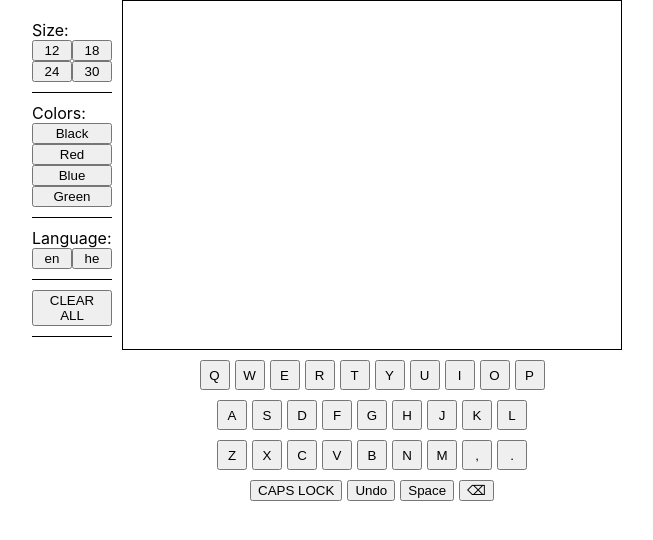
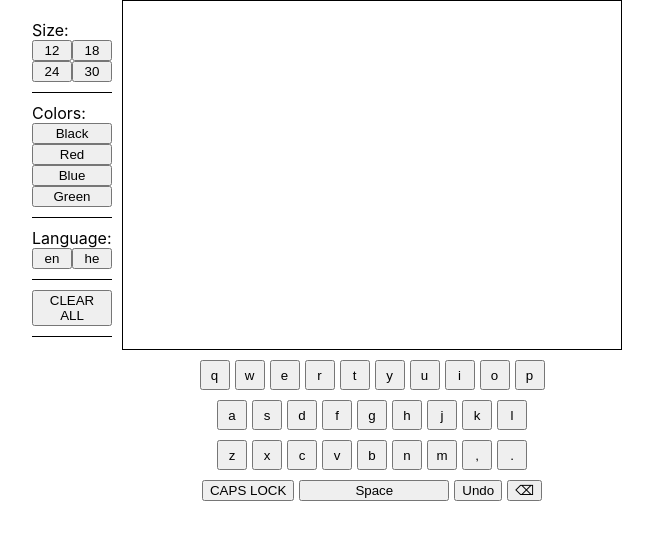
Before and after one commit to YehudaEdelstien/Schoolwork-JBH, a React (Create React App) app in the folder 04-react/text-editor/: page / in a window 1280 px wide. Shown: the top 540 px of the page, without its empty margins (318-971 px from the left). Built offline with nearby package versions, Linux system fonts and the light colour scheme.

Commit message:
fully functional keyboard
with space, backspace, undo, and caps lock

```diff
--- a/04-react/text-editor/src/components/TextEditor/TextEditor.jsx
+++ b/04-react/text-editor/src/components/TextEditor/TextEditor.jsx
@@ -5,10 +5,14 @@ import InputArea from '../InputArea/InputArea';
 import OptionsBar from '../OptionsBar/OptionsBar';
 
 class TextEditor extends Component {
+    constructor(props) {
+        super(props)
+        this.history = [];
+    }
     state = {
         textObjects: [],
         language: "en",
-        textSize: 12,
+        textSize: 18,
         color: "black",
         caps: false,
     }
@@ -20,12 +24,38 @@ class TextEditor extends Component {
     }
 
     addNewLetter = (letter) => {
-        console.log(this.state)
+        this.history.push(this.state.textObjects);
         const {textSize, color} = this.state;
         const newLetter = new this.Letter(letter, textSize, color)
 
+        this.setState(prevState => {
+            const newState = {...prevState};
+            const newTextObjects = [...newState.textObjects, newLetter]
+            return {textObjects: newTextObjects}
+        })
+    }
+
+    removeLetter = () => {
+        this.history.push(this.state.textObjects);
+
+        this.setState(prevState => {
+            const newState = {...prevState};
+            const newTextObjects = newState.textObjects.slice(0, -1)
+            return {textObjects: newTextObjects}
+        })
+    }
+
+    undoLast = () => {
+        if (this.history.length <= 0) {
+            return;
+        }
+        const newTextObjects = this.history.pop();
+        this.setState({textObjects: newTextObjects});
+    }
+
+    changeSetting = (setting, value) => {
         const newState = {...this.state};
-        newState.textObjects = [...newState.textObjects, newLetter]
+        newState[setting] = value;
         this.setState(newState);
     }
 
@@ -33,9 +63,16 @@ class TextEditor extends Component {
         const {textObjects, language, caps} = this.state;
         return (
             <div className='textEditor'>
-                <OptionsBar />
+                <OptionsBar changeSetting={this.changeSetting}/>
                 <InputArea textObjects={textObjects}/>
-                <Keyboard language={language} caps={caps} onClick={this.addNewLetter}/>
+                <Keyboard
+                    language={language}
+                    caps={caps}
+                    addLetter={this.addNewLetter}
+                    removeLetter={this.removeLetter}
+                    undoLast={this.undoLast}
+                    changeSetting={this.changeSetting}
+                />
             </div>
         );
     }
--- a/04-react/text-editor/src/components/keyboard/Keyboard.jsx
+++ b/04-react/text-editor/src/components/keyboard/Keyboard.jsx
@@ -11,22 +11,37 @@ function KeyRow(props) {
 function BottomKeyRow(props) {
     return (
     <div className="keyRow">
-        <button>CAPS LOCK</button>
-        <button>Undo</button>
-        <button>Space</button>
-        <button>⌫</button>
+        <button onClick={() => props.changeSetting("caps", !props.caps)}>CAPS LOCK</button>
+        <button onClick={() => props.addLetter("\u00A0")} style={{width:"150px"}}>Space</button>
+        <button onClick={props.undoLast}>Undo</button>
+        <button onClick={props.removeLetter}>⌫</button>
     </div>
     )
 }
 
 function Keyboard (props) {
-    const keys = keyboardKeys.english;
+    const keys = (() => {
+        if(props.caps === true) {
+            const arr = keyboardKeys.en.map(letterArr => {
+                return letterArr.map(char => char.toUpperCase());
+            })
+            return arr;
+        } else {
+            return keyboardKeys[props.language]
+        }
+    })()
     return (
         <div id="keyboard" >
-            <KeyRow keys={keys[0]} onClick={props.onClick}/>
-            <KeyRow keys={keys[1]} onClick={props.onClick}/>
-            <KeyRow keys={keys[2]} onClick={props.onClick}/>
-            <BottomKeyRow />
+            <KeyRow keys={keys[0]} onClick={props.addLetter}/>
+            <KeyRow keys={keys[1]} onClick={props.addLetter}/>
+            <KeyRow keys={keys[2]} onClick={props.addLetter}/>
+            <BottomKeyRow
+                changeSetting={props.changeSetting}
+                caps={props.caps}
+                addLetter={props.addLetter}
+                removeLetter={props.removeLetter}
+                undoLast={props.undoLast}
+            />
         </div>
     )
 }
--- a/04-react/text-editor/src/components/keyboard/Keys.jsx
+++ b/04-react/text-editor/src/components/keyboard/Keys.jsx
@@ -1,10 +1,10 @@
 const keys = {
-    english: [
-        ["Q", "W", "E", "R", "T", "Y", "U", "I", "O", "P",],
-        ["A", "S", "D", "F", "G", "H", "J", "K", "L",],
-        ["Z", "X", "C", "V", "B", "N", "M", ",", ".",],
+    en: [
+        ["q", "w", "e", "r", "t", "y", "u", "i", "o", "p",],
+        ["a", "s", "d", "f", "g", "h", "j", "k", "l",],
+        ["z", "x", "c", "v", "b", "n", "m", ",", ".",],
     ],
-    hebrew: [
+    he: [
         ["ק", "ר", "א", "ט", "ו", "ן", "ם", "פ"],
         ["ש", "ד", "ג", "כ", "ע", "י", "ח", "ל", "ך", "ף", ",",],
         ["ז", "ס", "ב", "ה", "נ", "מ", "צ", "ת", "ץ", ".",],
```
